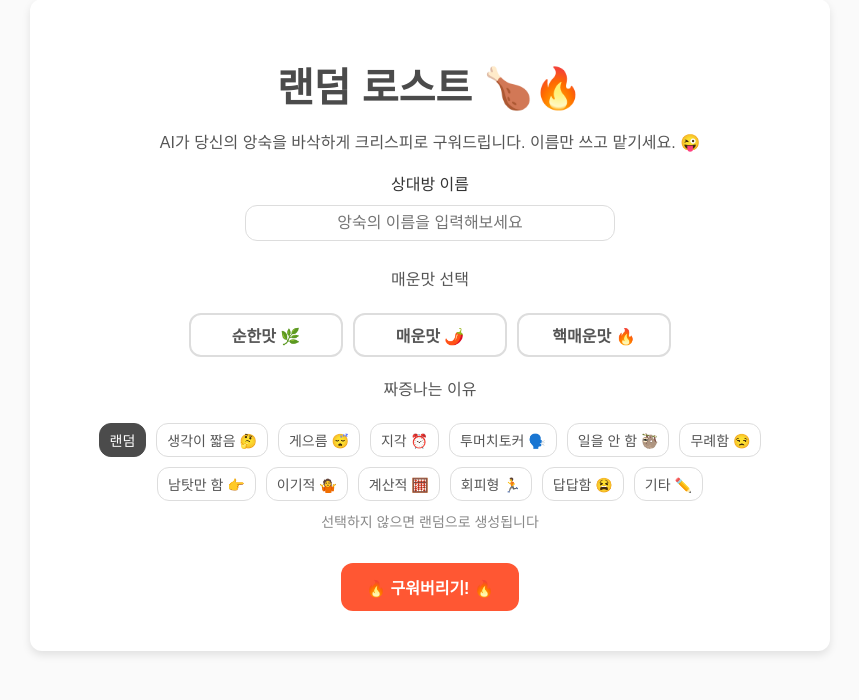
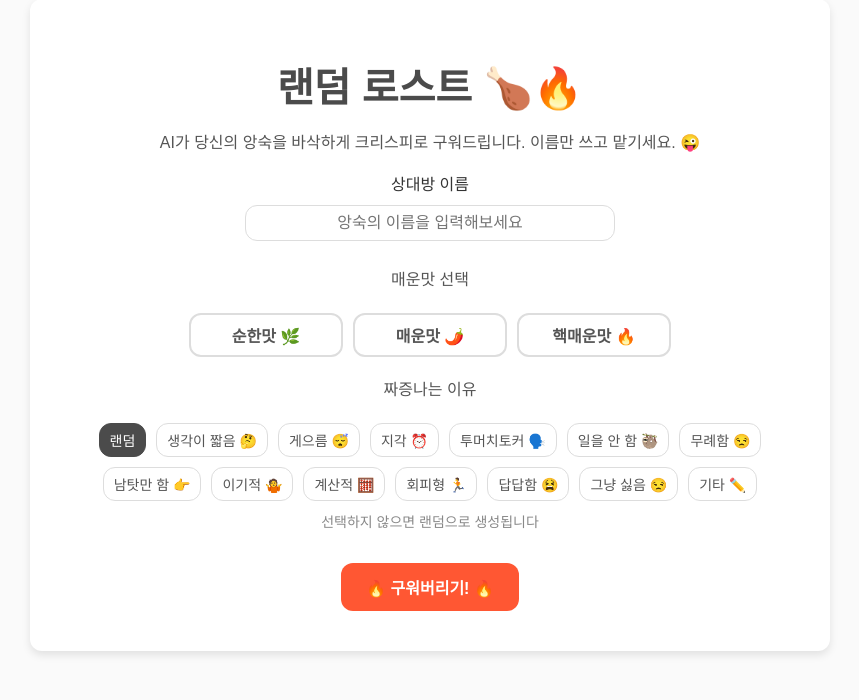
Before and after one commit to yep361/FinancialMuffledConfigfiles, a Flask app: page / in a window 1280 px wide. Shown: the part 81-781 px from the top of the page, without its empty margins (210-1069 px from the left). Run offline with Flask 3, Linux system fonts and the light colour scheme.

Commit message:
Assistant checkpoint: '그냥 싫음' 버튼 추가
Assistant generated file changes:
- templates/index.html: '그냥 싫음' 버튼 추가

---

User prompt:

짜증나는 이유에
[그냥 싫음(이모지)]
버튼 추가해줄수있어?

Replit-Commit-Author: Assistant
Replit-Commit-Session-Id: dbbadd5b-4fef-49ac-a2b1-2d8b1e8ae803

```diff
--- a/templates/index.html
+++ b/templates/index.html
@@ -364,6 +364,9 @@
                                 <input type="radio" id="reason-frustrating" name="reason" value="답답함" hidden>
                                 <label for="reason-frustrating" class="reason-btn {% if request.form.get('reason') == '답답함' %}selected{% endif %}">답답함 😫</label>
 
+                                <input type="radio" id="reason-dislike" name="reason" value="그냥 싫음" hidden>
+                                <label for="reason-dislike" class="reason-btn {% if request.form.get('reason') == '그냥 싫음' %}selected{% endif %}">그냥 싫음 😒</label>
+
                                 <input type="radio" id="reason-other" name="reason" value="기타" hidden>
                                 <label for="reason-other" class="reason-btn {% if request.form.get('reason') == '기타' %}selected{% endif %}">기타 ✏️</label>
                             </div>
```
